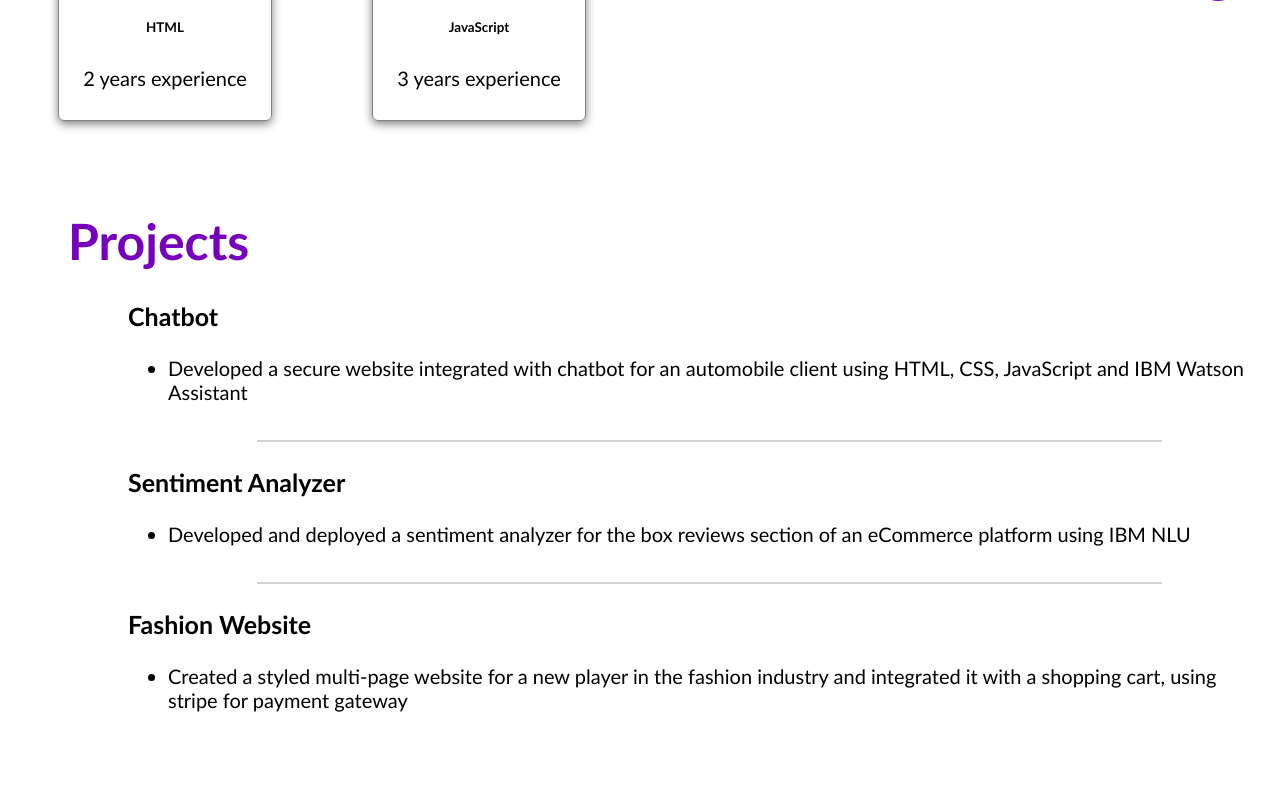
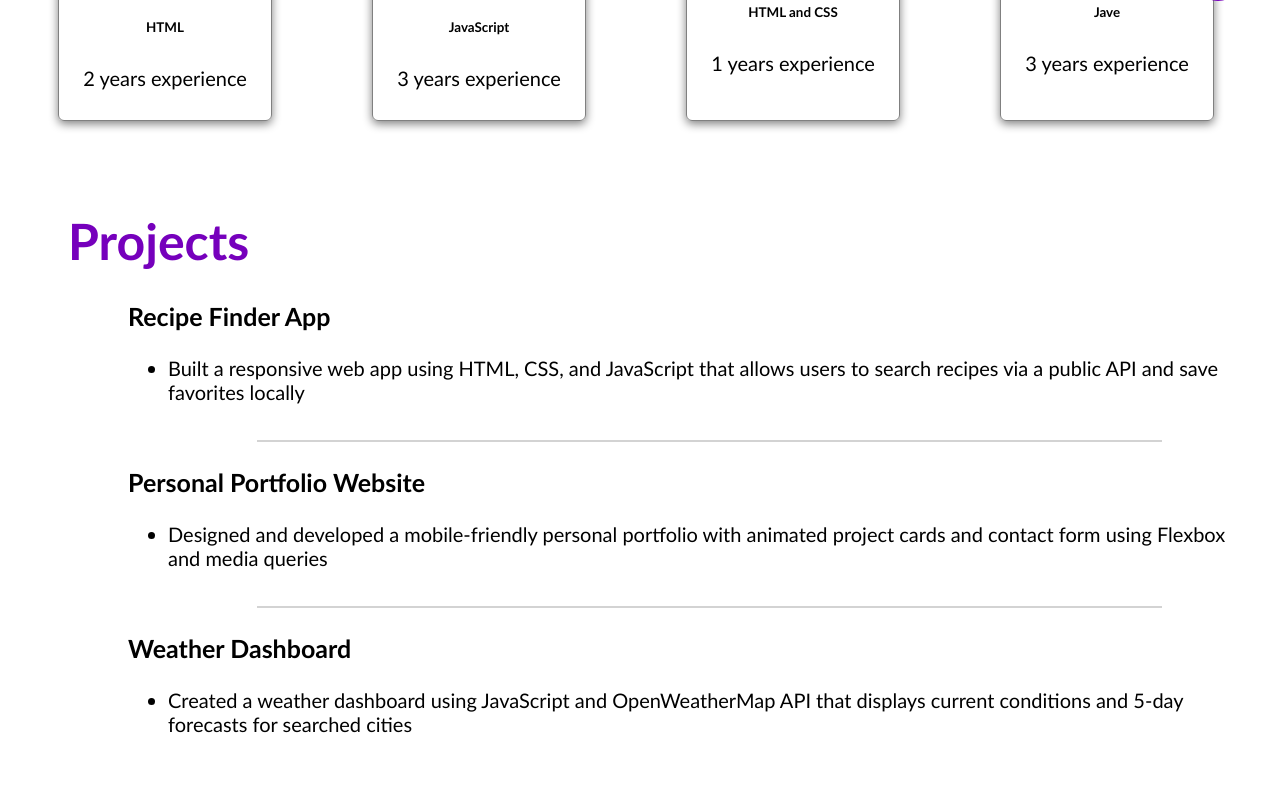
Before and after one commit to blackmeicyan/singlepagewebsite, a plain HTML site: page index.html in a window 1280 px wide. Shown: the part 775-1560 px from the top of the page. Drawn offline with Linux system fonts and the light colour scheme.

Commit message:
Update index.html

```diff
--- a/index.html
+++ b/index.html
@@ -10,7 +10,7 @@
     <nav>
       <div id="home">
         <div class="profile_name">
-          Jane Doe
+          Murphy Chan
           <div class="contact_info">
             <img src="html_finalprojimages/envelope.png" alt="https://icons8.com/icon/124377/circled-envelope"/>
           jdoe@jeemail.com
@@ -24,6 +24,9 @@
         </div>
         <div class="topdiv">
           <a class="topmenu" href="#about-me">About Me</a>
+          <a class="topmenu" href="#skills">Skills</a>
+          <a class="topmenu" href="#projects">Projects</a>
+          <a class="topmenu" href="#recommendations">Recommendation</a>
           <!-- Add the links for Skills, Projects and Recommendation here -->
 
         </div>
@@ -38,7 +41,7 @@
 
       <div>
           <h1>
-            Hi, I'm Jane Doe! <img src="html_finalprojimages/waving-hand.png" width="60px"/>
+            Hi, I'm Murphy Chan! <img src="html_finalprojimages/waving-hand.png" width="60px"/>
           </h1>
           <p>
             I am a full stack developer with 2 years of experience in both application and presentation layers.
@@ -65,6 +68,16 @@
           <h6>JavaScript</h6>
           <p>3 years experience</p>
         </div>
+        <div class="skill">
+          <img src="html_finalprojimages/CSS3.jpeg"/>
+          <h6>HTML and CSS</h6>
+          <p>1 years experience</p>
+        </div>
+        <div class="skill">
+          <img src="html_finalprojimages/java.jpeg"/>
+          <h6>Jave</h6>
+          <p>3 years experience</p>
+        </div>
 
         <!-- Add more skills here -->
 
@@ -81,23 +94,23 @@
 
 <div id="projects-container" class="projects-container">
   <div class="project-card">
-            <h3>Chatbot</h3>
+    <h3>Recipe Finder App</h3>
     <ul>
-              <li>Developed a secure website integrated with chatbot for an automobile client using HTML, CSS, JavaScript and IBM Watson Assistant</li>
+      <li>Built a responsive web app using HTML, CSS, and JavaScript that allows users to search recipes via a public API and save favorites locally</li>
     </ul>
   </div>
   <hr>
   <div class="project-card">
-            <h3>Sentiment Analyzer</h3>
+    <h3>Personal Portfolio Website</h3>
     <ul>
-              <li>Developed and deployed a sentiment analyzer for the box reviews section of an eCommerce platform using IBM NLU</li>
+      <li>Designed and developed a mobile-friendly personal portfolio with animated project cards and contact form using Flexbox and media queries</li>
     </ul>
   </div>
   <hr>
   <div class="project-card">
-            <h3>Fashion Website</h3>
+    <h3>Weather Dashboard</h3>
     <ul>
-              <li>Created a styled multi-page website for a new player in the fashion industry and integrated it with a shopping cart, using stripe for payment gateway</li>
+      <li>Created a weather dashboard using JavaScript and OpenWeatherMap API that displays current conditions and 5-day forecasts for searched cities</li>
     </ul>
   </div>
 </div>
```
Lines whose indentation alone changed are shown as unchanged.
